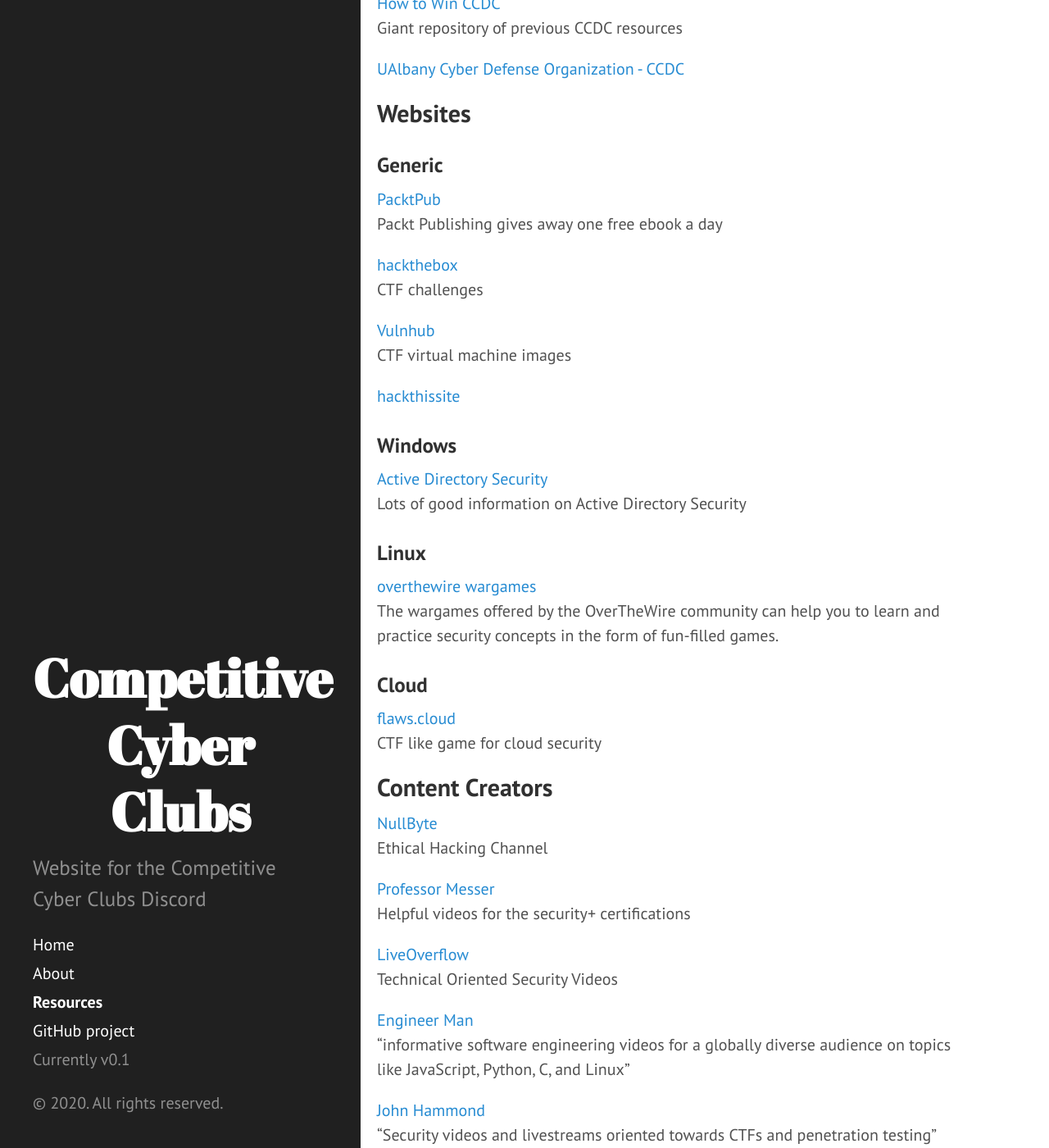
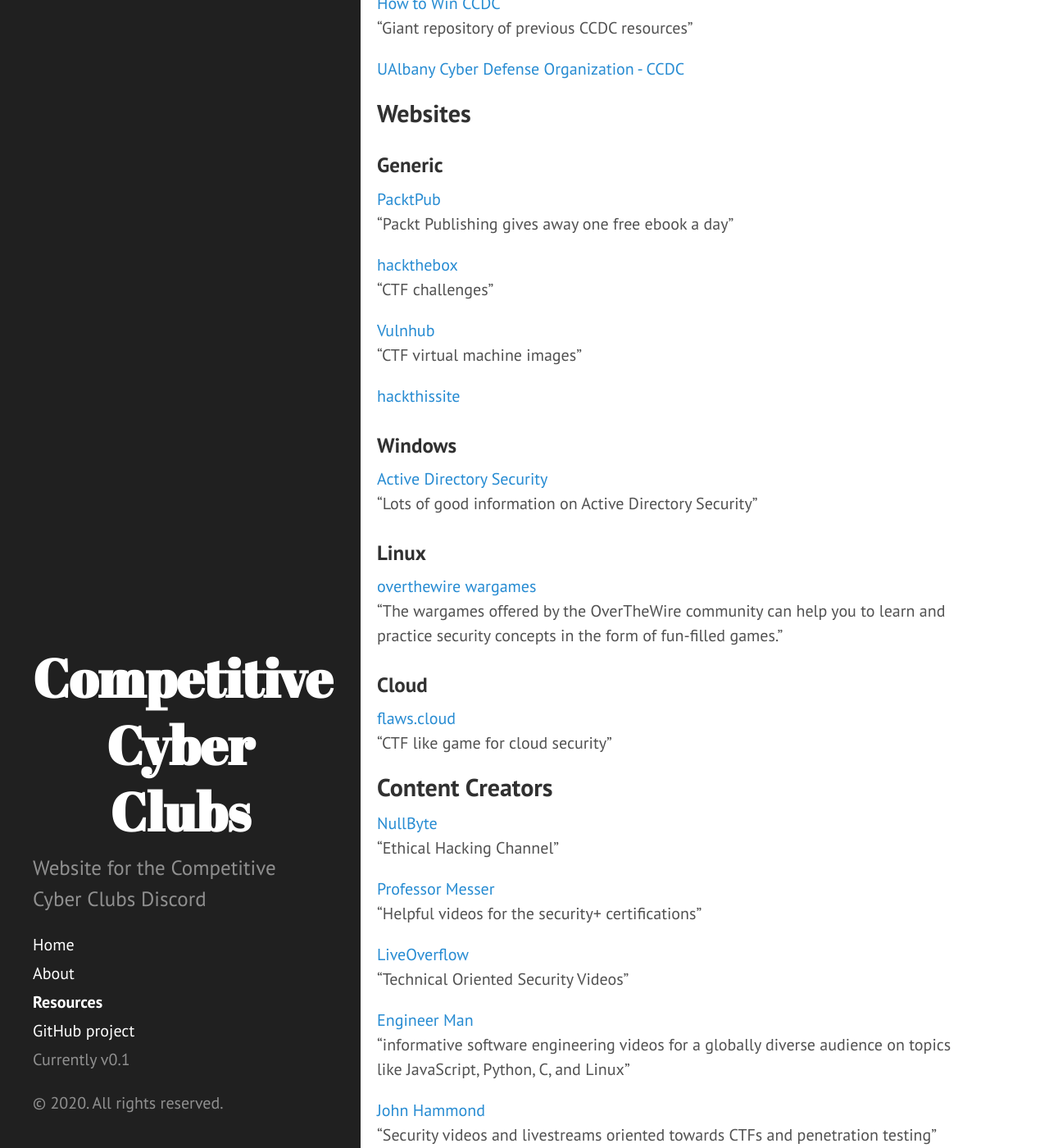
Before and after one commit to Competitive-Cyber-Clubs/competitivecyberclubs.github.io, a Jekyll site: the page built from resources.md, in a window 1280 px wide and 1400 px high, scrolled down 745 px. Shown: the whole window at 82% size. Built offline with Jekyll 4.4.1, drawn with Linux system fonts in a browser that asks for light colours; Markdown is read by kramdown in place of the engine named in the settings.

Commit message:
Put quotes around descriptions

```diff
--- a/resources.md
+++ b/resources.md
@@ -26,7 +26,7 @@
 ### Github Repo's
 
 [How to Win CCDC](https://github.com/mubix/howtowinccdc)
-Giant repository of previous CCDC resources
+"Giant repository of previous CCDC resources"
 
 [UAlbany Cyber Defense Organization - CCDC ](https://github.com/cyber-defense-organization/CCDC)
 
@@ -35,40 +35,40 @@
 ### Generic
 
 [PacktPub](https://www.packtpub.com/free-learning)
-Packt Publishing gives away one free ebook a day
+"Packt Publishing gives away one free ebook a day"
 
 [hackthebox](https://www.hackthebox.eu/)
-CTF challenges
+"CTF challenges"
 
 [Vulnhub](https://www.vulnhub.com/)
-CTF virtual machine images
+"CTF virtual machine images"
 
 [hackthissite](https://www.hackthissite.org/)
 
 ### Windows
 
 [Active Directory Security](https://adsecurity.org/)
-Lots of good information on Active Directory Security
+"Lots of good information on Active Directory Security"
 
 ### Linux
 
 [overthewire wargames](https://overthewire.org/wargames/)
-The wargames offered by the OverTheWire community can help you to learn and practice security concepts in the form of fun-filled games.
+"The wargames offered by the OverTheWire community can help you to learn and practice security concepts in the form of fun-filled games."
 
 ### Cloud
 [flaws.cloud](http://flaws.cloud/)
-CTF like game for cloud security
+"CTF like game for cloud security"
 
 ## Content Creators
 
 [NullByte](https://www.youtube.com/channel/UCgTNupxATBfWmfehv21ym-g/featured)
-Ethical Hacking Channel
+"Ethical Hacking Channel"
 
 [Professor Messer](https://www.youtube.com/user/professormesser)
-Helpful videos for the security+ certifications
+"Helpful videos for the security+ certifications"
 
 [LiveOverflow](https://www.youtube.com/channel/UClcE-kVhqyiHCcjYwcpfj9w)
-Technical Oriented Security Videos
+"Technical Oriented Security Videos"
 
 [Engineer Man](https://www.youtube.com/channel/UCrUL8K81R4VBzm-KOYwrcxQ/playlists)
 "informative software engineering videos for a globally diverse audience on topics like JavaScript, Python, C, and Linux"
```
